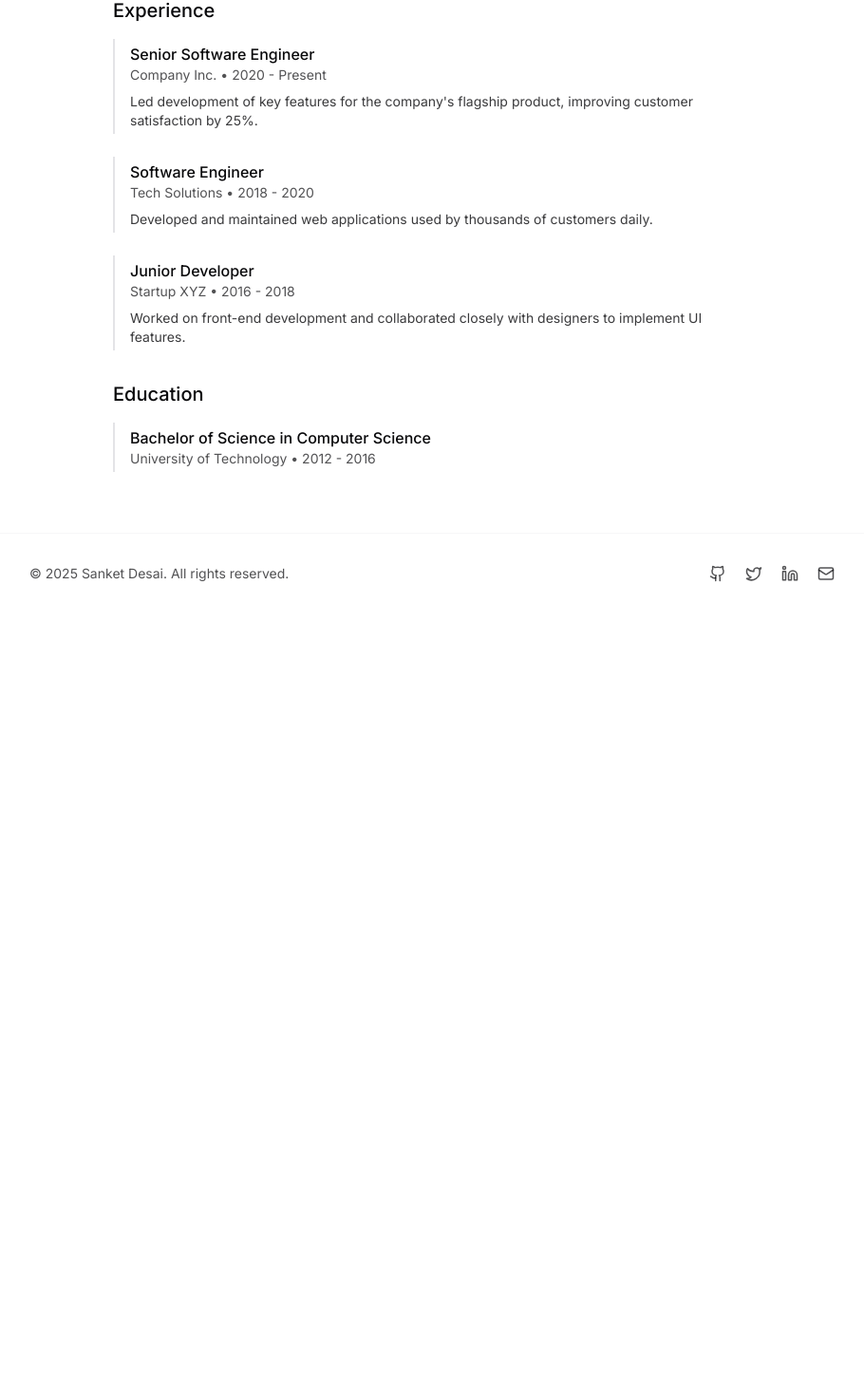
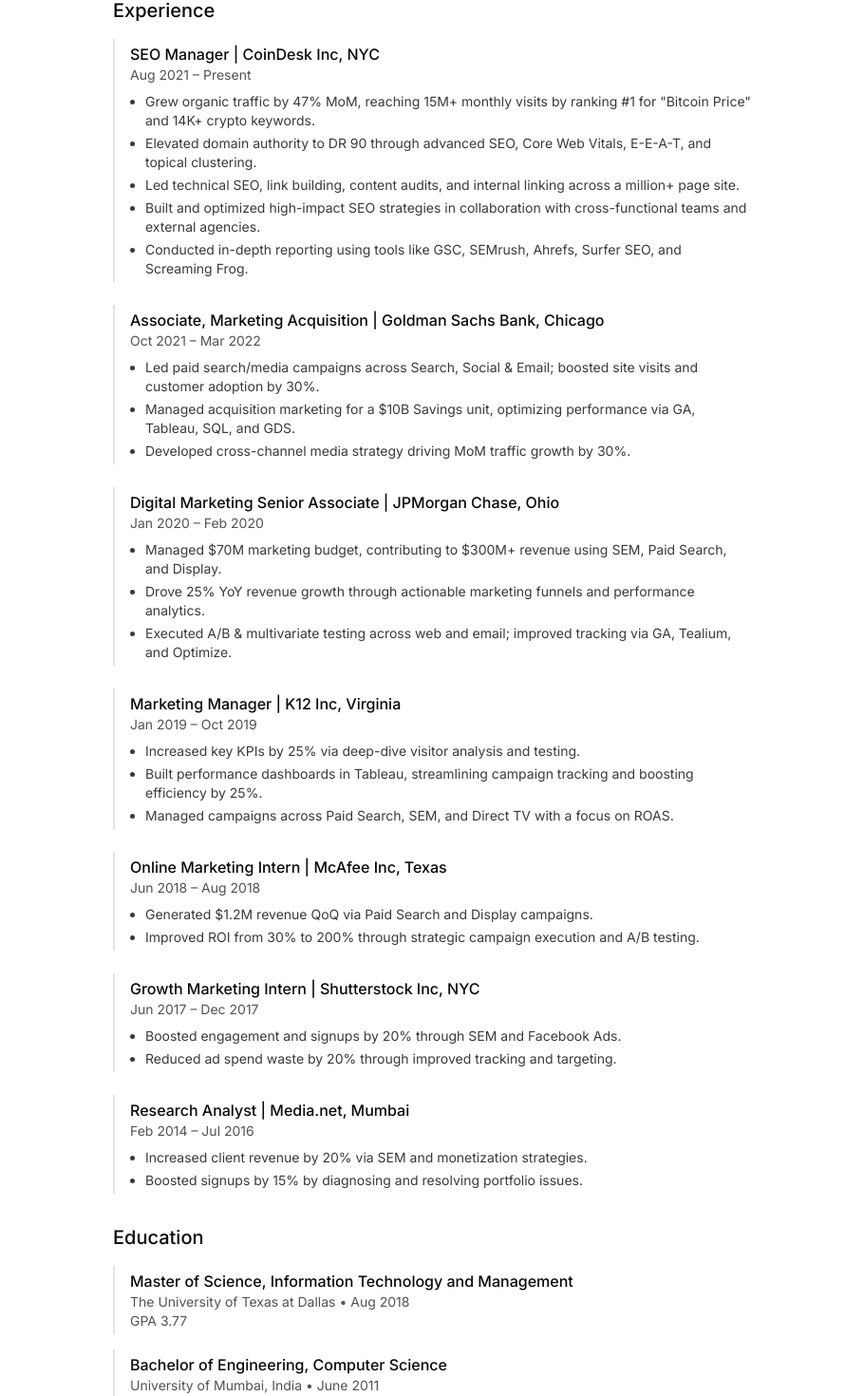
Before and after one commit to sad160130/seamless-site-replica, a React (Vite) app: page /about in a window 1280 px wide. Shown: the part 694-2164 px from the top of the page at 95% size, without its empty margins (185-1095 px from the left). Before the commit the page ends 1340 px from the top, so only its background shows below. Built offline with nearby package versions, Linux system fonts and the light colour scheme.

Commit message:
Update experience and education
Updates the experience and education sections on the about page.

```diff
--- a/src/pages/About.tsx
+++ b/src/pages/About.tsx
@@ -54,27 +54,72 @@ const About = () => {
                 <h2 className="text-xl font-medium mb-4">Experience</h2>
                 <div className="space-y-6">
                   <div className="border-l-2 border-border pl-4 py-1">
-                    <h3 className="font-medium">Senior Software Engineer</h3>
-                    <p className="text-sm text-foreground/70">Company Inc. • 2020 - Present</p>
-                    <p className="text-sm text-foreground/80 mt-2">
-                      Led development of key features for the company's flagship product, improving customer satisfaction by 25%.
-                    </p>
+                    <h3 className="font-medium">SEO Manager | CoinDesk Inc, NYC</h3>
+                    <p className="text-sm text-foreground/70">Aug 2021 – Present</p>
+                    <ul className="text-sm text-foreground/80 mt-2 list-disc pl-4 space-y-1">
+                      <li>Grew organic traffic by 47% MoM, reaching 15M+ monthly visits by ranking #1 for "Bitcoin Price" and 14K+ crypto keywords.</li>
+                      <li>Elevated domain authority to DR 90 through advanced SEO, Core Web Vitals, E-E-A-T, and topical clustering.</li>
+                      <li>Led technical SEO, link building, content audits, and internal linking across a million+ page site.</li>
+                      <li>Built and optimized high-impact SEO strategies in collaboration with cross-functional teams and external agencies.</li>
+                      <li>Conducted in-depth reporting using tools like GSC, SEMrush, Ahrefs, Surfer SEO, and Screaming Frog.</li>
+                    </ul>
                   </div>
 
                   <div className="border-l-2 border-border pl-4 py-1">
-                    <h3 className="font-medium">Software Engineer</h3>
-                    <p className="text-sm text-foreground/70">Tech Solutions • 2018 - 2020</p>
-                    <p className="text-sm text-foreground/80 mt-2">
-                      Developed and maintained web applications used by thousands of customers daily.
-                    </p>
+                    <h3 className="font-medium">Associate, Marketing Acquisition | Goldman Sachs Bank, Chicago</h3>
+                    <p className="text-sm text-foreground/70">Oct 2021 – Mar 2022</p>
+                    <ul className="text-sm text-foreground/80 mt-2 list-disc pl-4 space-y-1">
+                      <li>Led paid search/media campaigns across Search, Social & Email; boosted site visits and customer adoption by 30%.</li>
+                      <li>Managed acquisition marketing for a $10B Savings unit, optimizing performance via GA, Tableau, SQL, and GDS.</li>
+                      <li>Developed cross-channel media strategy driving MoM traffic growth by 30%.</li>
+                    </ul>
                   </div>
 
                   <div className="border-l-2 border-border pl-4 py-1">
-                    <h3 className="font-medium">Junior Developer</h3>
-                    <p className="text-sm text-foreground/70">Startup XYZ • 2016 - 2018</p>
-                    <p className="text-sm text-foreground/80 mt-2">
-                      Worked on front-end development and collaborated closely with designers to implement UI features.
-                    </p>
+                    <h3 className="font-medium">Digital Marketing Senior Associate | JPMorgan Chase, Ohio</h3>
+                    <p className="text-sm text-foreground/70">Jan 2020 – Feb 2020</p>
+                    <ul className="text-sm text-foreground/80 mt-2 list-disc pl-4 space-y-1">
+                      <li>Managed $70M marketing budget, contributing to $300M+ revenue using SEM, Paid Search, and Display.</li>
+                      <li>Drove 25% YoY revenue growth through actionable marketing funnels and performance analytics.</li>
+                      <li>Executed A/B & multivariate testing across web and email; improved tracking via GA, Tealium, and Optimize.</li>
+                    </ul>
+                  </div>
+
+                  <div className="border-l-2 border-border pl-4 py-1">
+                    <h3 className="font-medium">Marketing Manager | K12 Inc, Virginia</h3>
+                    <p className="text-sm text-foreground/70">Jan 2019 – Oct 2019</p>
+                    <ul className="text-sm text-foreground/80 mt-2 list-disc pl-4 space-y-1">
+                      <li>Increased key KPIs by 25% via deep-dive visitor analysis and testing.</li>
+                      <li>Built performance dashboards in Tableau, streamlining campaign tracking and boosting efficiency by 25%.</li>
+                      <li>Managed campaigns across Paid Search, SEM, and Direct TV with a focus on ROAS.</li>
+                    </ul>
+                  </div>
+
+                  <div className="border-l-2 border-border pl-4 py-1">
+                    <h3 className="font-medium">Online Marketing Intern | McAfee Inc, Texas</h3>
+                    <p className="text-sm text-foreground/70">Jun 2018 – Aug 2018</p>
+                    <ul className="text-sm text-foreground/80 mt-2 list-disc pl-4 space-y-1">
+                      <li>Generated $1.2M revenue QoQ via Paid Search and Display campaigns.</li>
+                      <li>Improved ROI from 30% to 200% through strategic campaign execution and A/B testing.</li>
+                    </ul>
+                  </div>
+
+                  <div className="border-l-2 border-border pl-4 py-1">
+                    <h3 className="font-medium">Growth Marketing Intern | Shutterstock Inc, NYC</h3>
+                    <p className="text-sm text-foreground/70">Jun 2017 – Dec 2017</p>
+                    <ul className="text-sm text-foreground/80 mt-2 list-disc pl-4 space-y-1">
+                      <li>Boosted engagement and signups by 20% through SEM and Facebook Ads.</li>
+                      <li>Reduced ad spend waste by 20% through improved tracking and targeting.</li>
+                    </ul>
+                  </div>
+
+                  <div className="border-l-2 border-border pl-4 py-1">
+                    <h3 className="font-medium">Research Analyst | Media.net, Mumbai</h3>
+                    <p className="text-sm text-foreground/70">Feb 2014 – Jul 2016</p>
+                    <ul className="text-sm text-foreground/80 mt-2 list-disc pl-4 space-y-1">
+                      <li>Increased client revenue by 20% via SEM and monetization strategies.</li>
+                      <li>Boosted signups by 15% by diagnosing and resolving portfolio issues.</li>
+                    </ul>
                   </div>
                 </div>
               </motion.div>
@@ -86,8 +131,13 @@ const About = () => {
               >
                 <h2 className="text-xl font-medium mb-4">Education</h2>
                 <div className="border-l-2 border-border pl-4 py-1">
-                  <h3 className="font-medium">Bachelor of Science in Computer Science</h3>
-                  <p className="text-sm text-foreground/70">University of Technology • 2012 - 2016</p>
+                  <h3 className="font-medium">Master of Science, Information Technology and Management</h3>
+                  <p className="text-sm text-foreground/70">The University of Texas at Dallas • Aug 2018</p>
+                  <p className="text-sm text-foreground/70">GPA 3.77</p>
+                </div>
+                <div className="border-l-2 border-border pl-4 py-1 mt-4">
+                  <h3 className="font-medium">Bachelor of Engineering, Computer Science</h3>
+                  <p className="text-sm text-foreground/70">University of Mumbai, India • June 2011</p>
                 </div>
               </motion.div>
             </motion.div>
```
